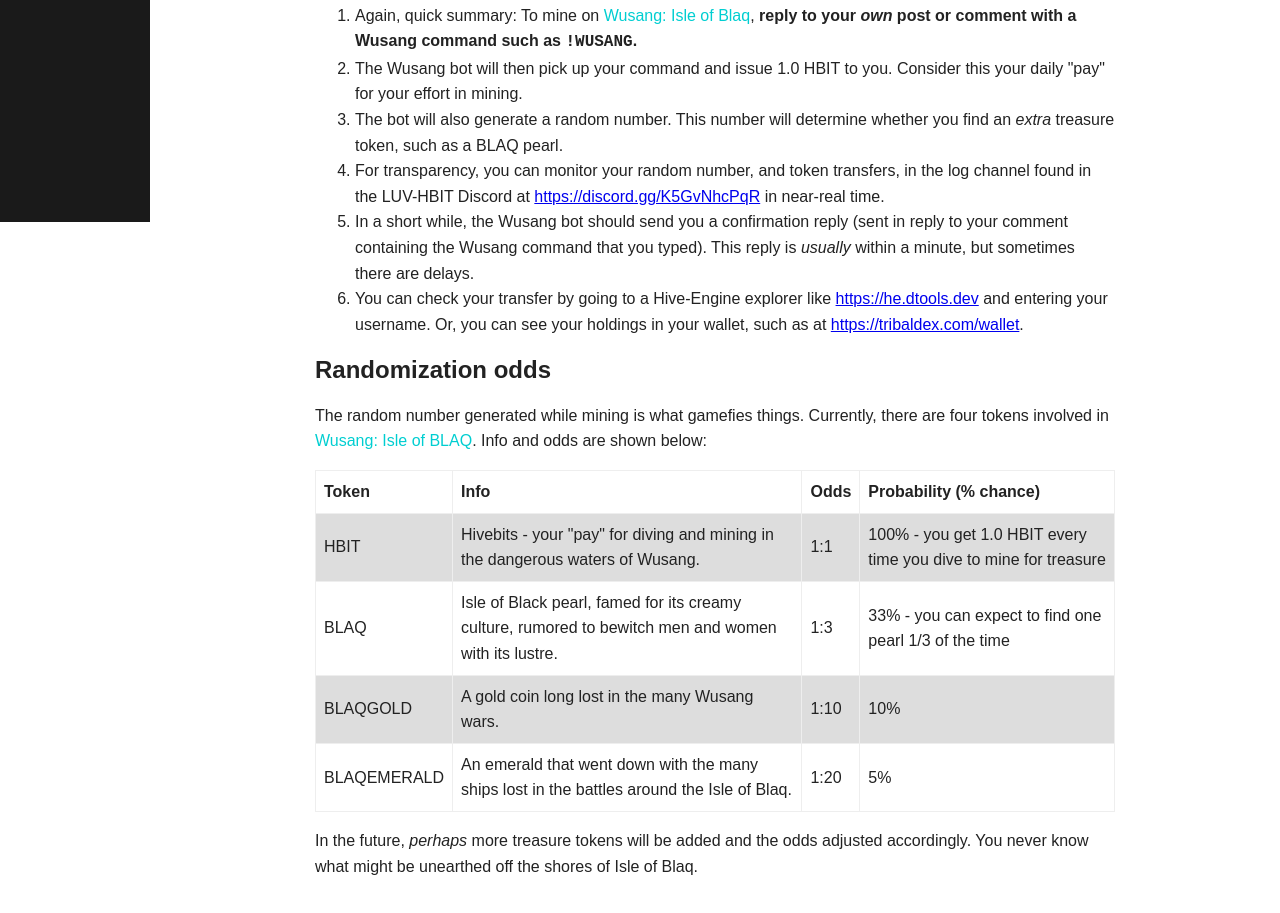
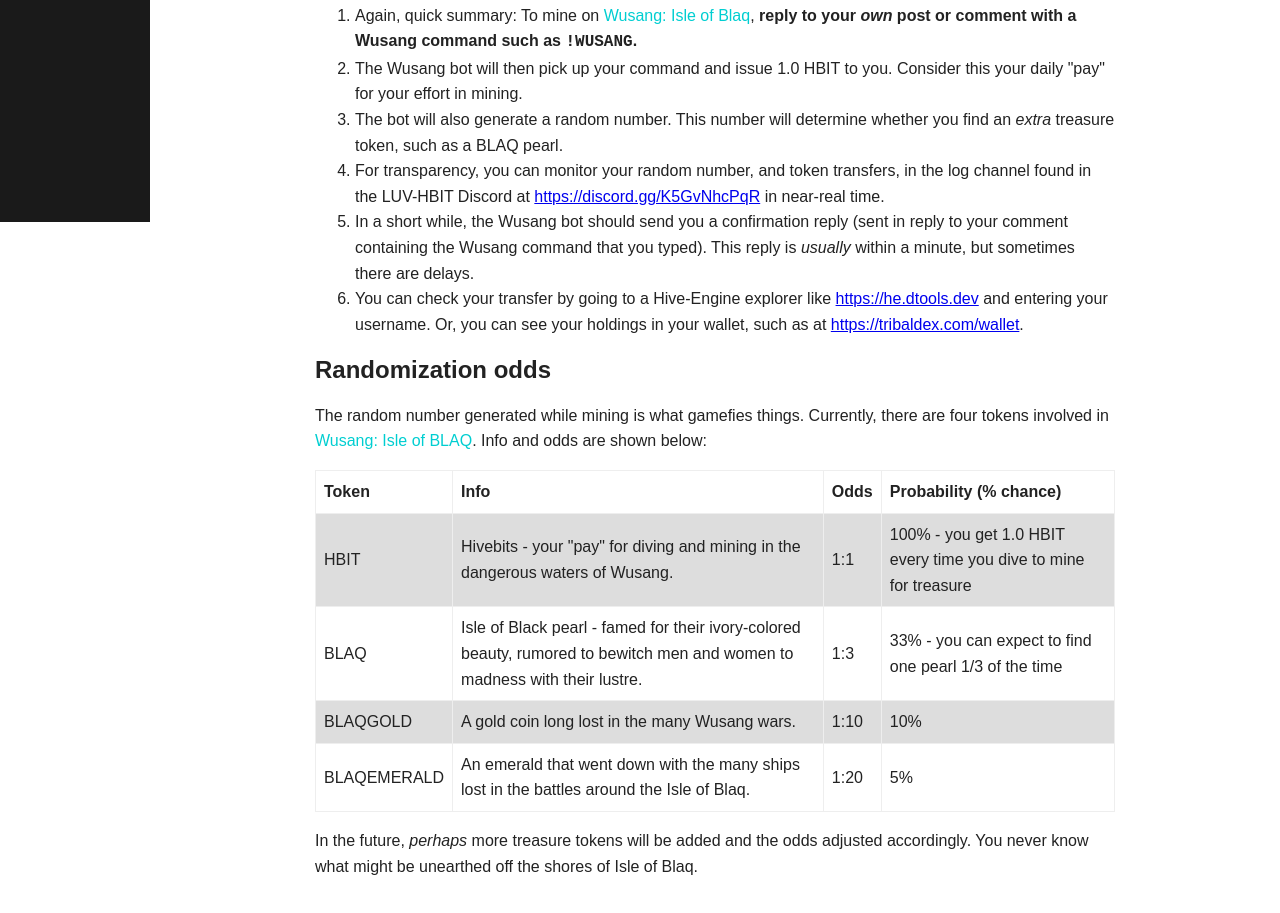
Before and after one commit to crrdlx/wusangisleofblaq, a plain HTML site: page pages/play.html in a window 1280 px wide. Shown: the part 578-1491 px from the top of the page. Drawn offline with nearby package versions, Linux system fonts and the light colour scheme.

Commit message:
Update play.html

```diff
--- a/pages/play.html
+++ b/pages/play.html
@@ -92,7 +92,7 @@
                 </tr>
                 <tr>
                   <td>BLAQ</td>
-                  <td>Isle of Black pearl, famed for its creamy culture, rumored to bewitch men and women with its lustre.</td>
+                  <td>Isle of Black pearl - famed for their ivory-colored beauty, rumored to bewitch men and women to madness with their lustre.</td>
                   <td>1:3</td>
                   <td>33% - you can expect to find one pearl 1/3 of the time</td>
                 </tr>
```
